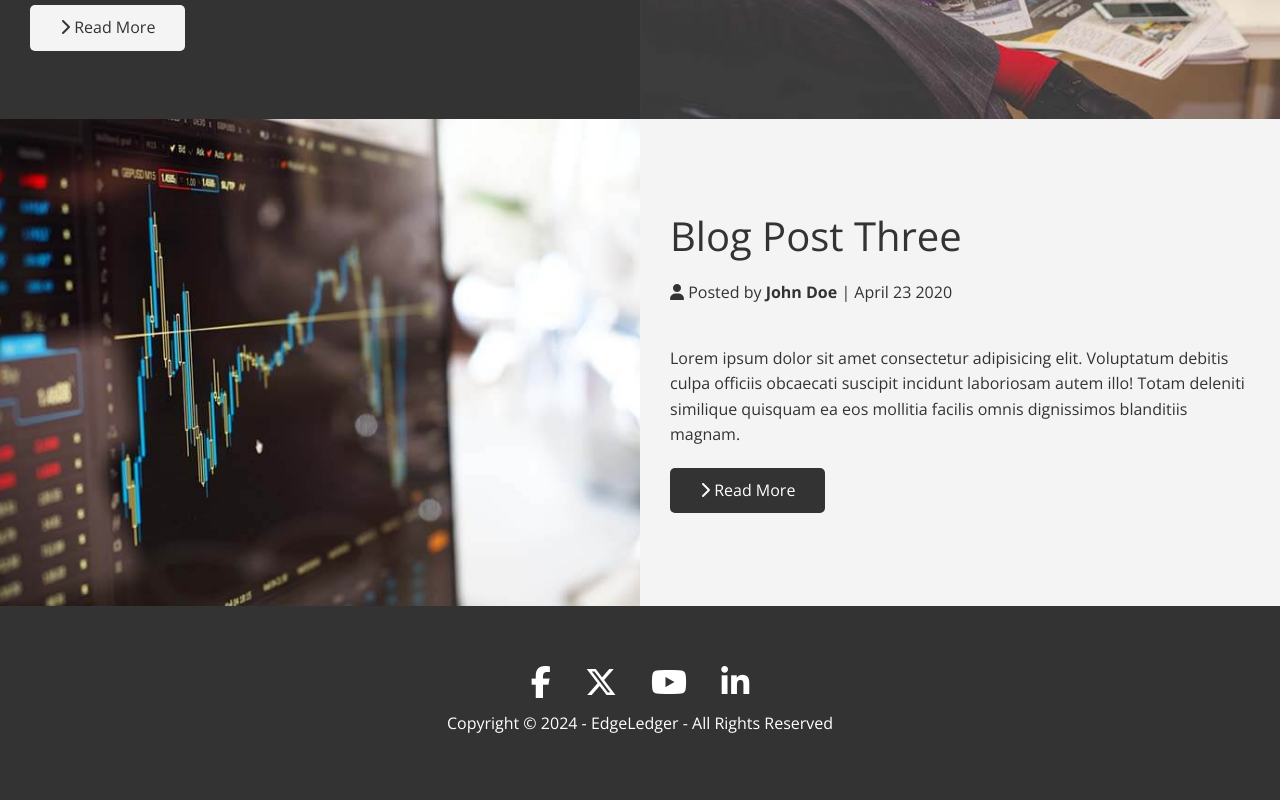
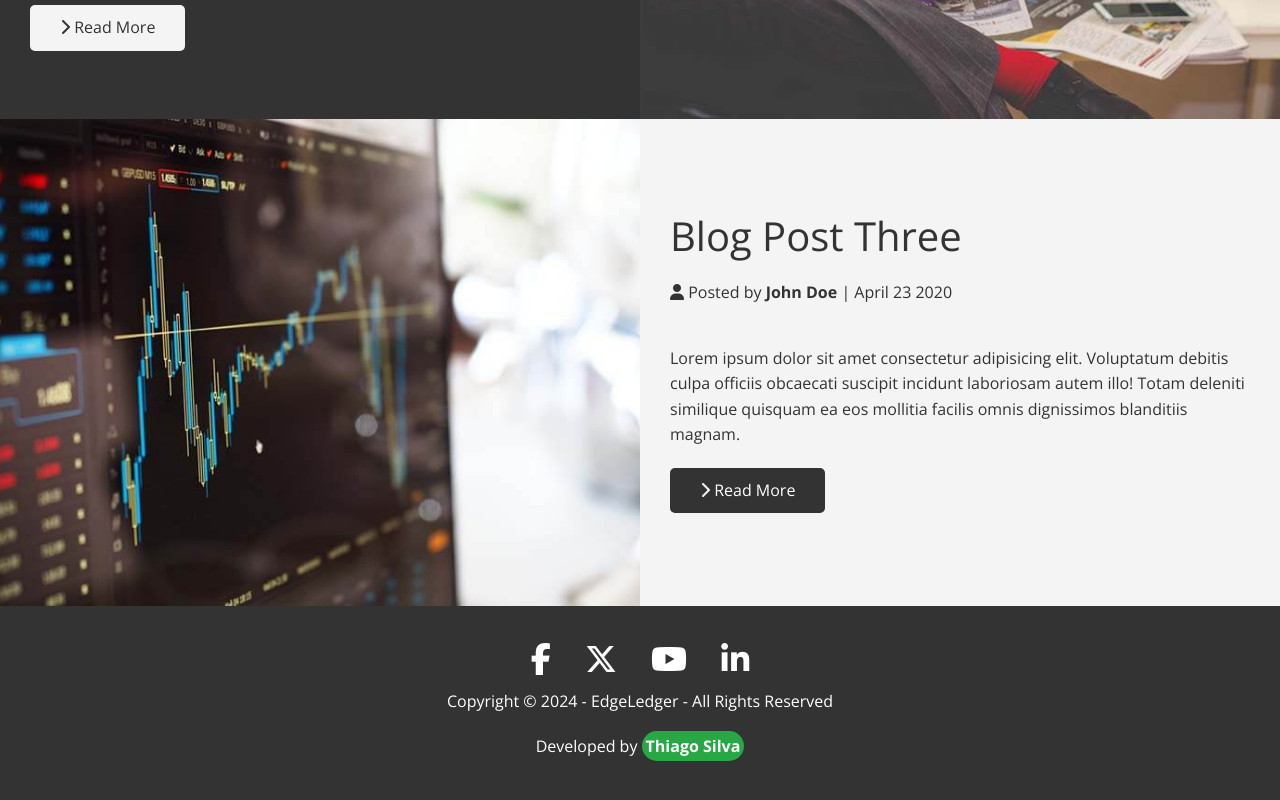
Before and after one commit to thiagotpsilva/EdgeLedger-Website, a plain HTML site: page blog.html in a window 1280 px wide. Shown: the part 1206-2006 px from the top of the page. Drawn offline with nearby package versions, Linux system fonts and the light colour scheme.

Commit message:
Footer content changes: links, colors and border radius

```diff
--- a/blog.html
+++ b/blog.html
@@ -138,6 +138,12 @@
         <a href="#"><i class="fa-brands fa-linkedin-in fa-2x"></i></a>
       </div>
       <p>Copyright &copy; 2024 - EdgeLedger - All Rights Reserved</p>
+      <p>
+        Developed by
+        <a target="_blank" href="https://thiagotpsilva.github.io/portfolio/"
+          >Thiago Silva</a
+        >
+      </p>
     </footer>
 
     <!-- JS -->
--- a/css/style.css
+++ b/css/style.css
@@ -238,7 +238,7 @@ img {
 }
 
 .footer a:hover {
-  color: var(--primary-color);
+  color: #333;
 }
 
 .footer .social > * {
@@ -250,7 +250,9 @@ img {
 }
 
 .footer :nth-child(3) a {
-  background-color: rgba(0, 0, 0, 0.1);
+  font-weight: bold;
+  background-color: var(--primary-color);
+  border-radius: 2rem;
   padding: 0.4rem;
 }
 
```
Also changed, not shown: index.html (+1 -1 lines), post.html (+6 -0 lines).
